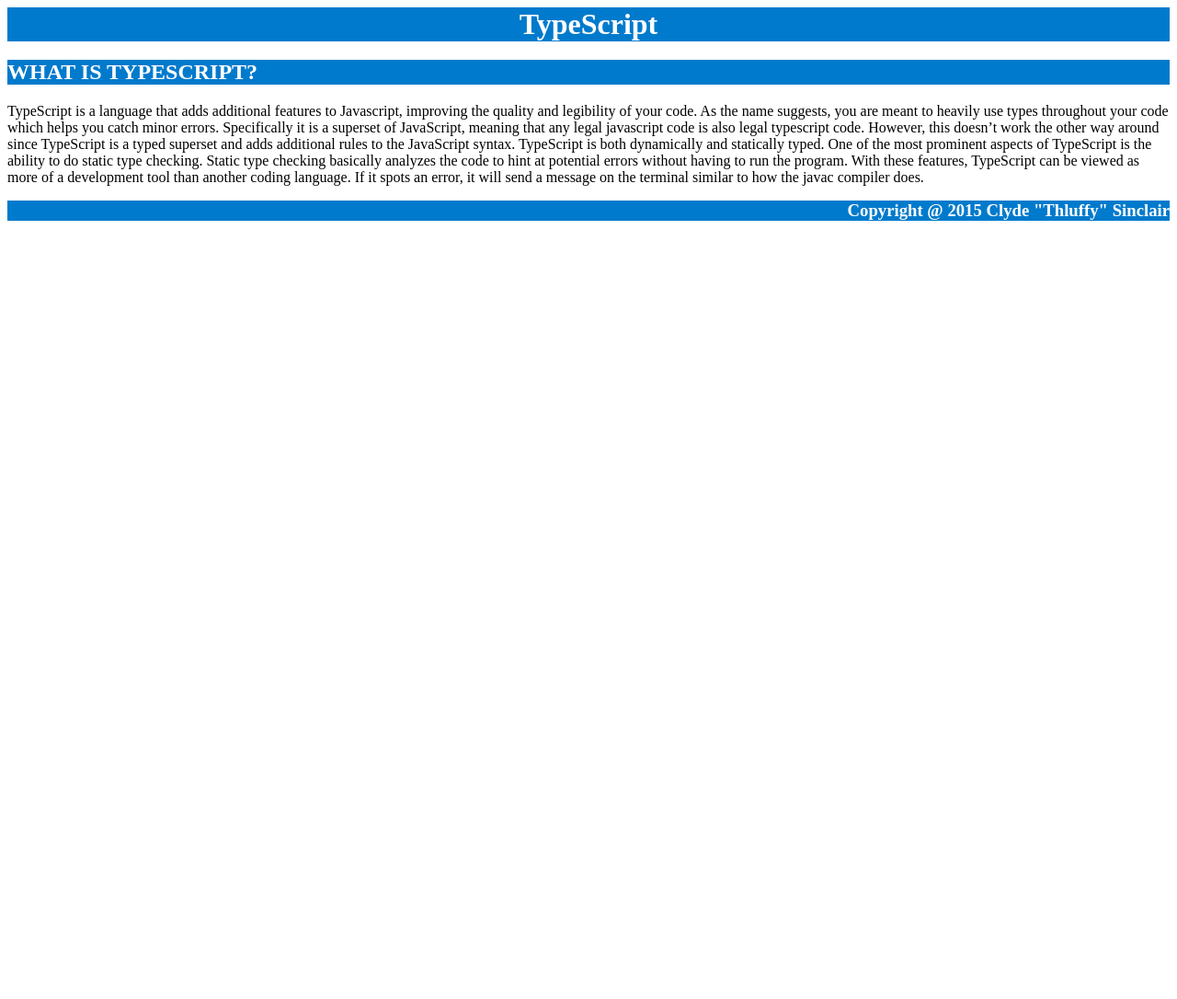
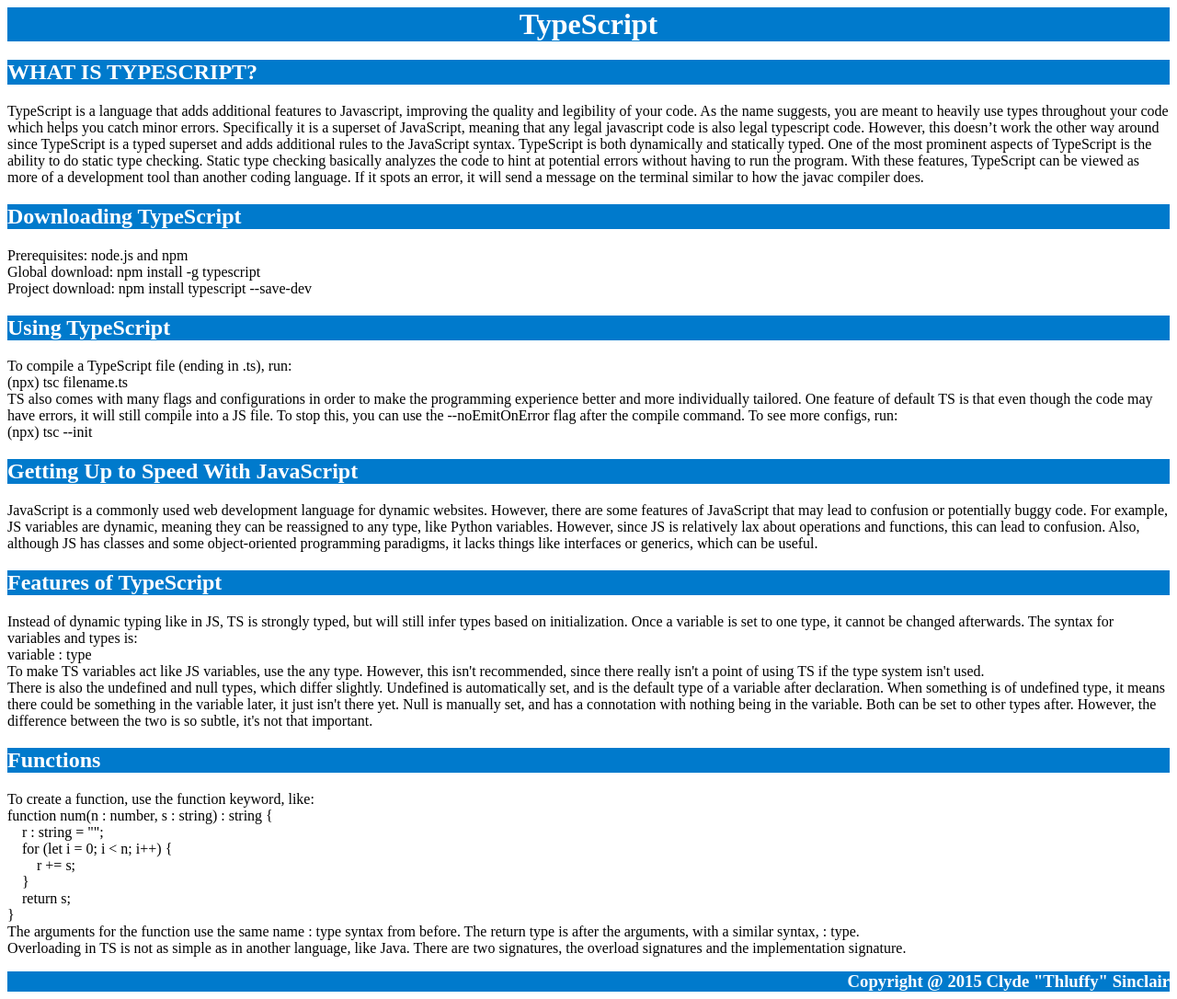
Before and after one commit to jwang31a/typescript-demo, a Flask app: page / in a window 1280 px wide. Shown: the whole page at 92% size. Before the commit the page ends 240 px from the top, so only its background shows below. Run offline with Flask 3, Linux system fonts and the light colour scheme.

Commit message:
up to overloading

```diff
--- a/one-pager/templates/index.html
+++ b/one-pager/templates/index.html
@@ -27,6 +27,61 @@
                 more of a development tool than another coding language. If it spots an error, it will send a message
                 on the terminal similar to how the javac compiler does.
             </p>
+            <h2 class="heading">Downloading TypeScript</h2>
+            <p>
+                Prerequisites: node.js and npm <br>
+                Global download: npm install -g typescript <br>
+                Project download: npm install typescript --save-dev
+            </p>
+            <h2 class="heading">Using TypeScript</h2>
+            <p>
+                To compile a TypeScript file (ending in .ts), run: <br>
+                (npx) tsc filename.ts <br>
+                TS also comes with many flags and configurations in order to make the programming experience better and more individually tailored.
+                One feature of default TS is that even though the code may have errors, it will still compile into a JS file.
+                To stop this, you can use the --noEmitOnError flag after the compile command.
+                To see more configs, run: <br>
+                (npx) tsc --init <br>
+            </p>
+            <h2 class="heading">Getting Up to Speed With JavaScript</h2>
+            <p>
+                JavaScript is a commonly used web development language for dynamic websites.
+                However, there are some features of JavaScript that may lead to confusion or potentially buggy code.
+                For example, JS variables are dynamic, meaning they can be reassigned to any type, like Python variables.
+                However, since JS is relatively lax about operations and functions, this can lead to confusion.
+                Also, although JS has classes and some object-oriented programming paradigms, it lacks things like interfaces or generics, which can be useful.
+            </p>
+            <h2 class="heading">Features of TypeScript</h2>
+            <p>
+                Instead of dynamic typing like in JS, TS is strongly typed, but will still infer types based on initialization.
+                Once a variable is set to one type, it cannot be changed afterwards.
+                The syntax for variables and types is: <br>
+                variable : type <br>
+                To make TS variables act like JS variables, use the any type.
+                However, this isn't recommended, since there really isn't a point of using TS if the type system isn't used. <br>
+                There is also the undefined and null types, which differ slightly.
+                Undefined is automatically set, and is the default type of a variable after declaration.
+                When something is of undefined type, it means there could be something in the variable later, it just isn't there yet.
+                Null is manually set, and has a connotation with nothing being in the variable.
+                Both can be set to other types after.
+                However, the difference between the two is so subtle, it's not that important.
+            </p>
+            <h2 class="heading">Functions</h2>
+            <p>
+                To create a function, use the function keyword, like: <br>
+                function num(n : number, s : string) : string { <br>
+                    &emsp;r : string = ""; <br>
+                    &emsp;for (let i = 0; i < n; i++) { <br>
+                        &emsp;&emsp;r += s; <br>
+                        &emsp;} <br>
+                    &emsp;return s; <br>
+                } <br>
+                The arguments for the function use the same name : type syntax from before.
+                The return type is after the arguments, with a similar syntax, : type. <br>
+
+                Overloading in TS is not as simple as in another language, like Java.
+                There are two signatures, the overload signatures and the implementation signature.
+            </p>
         </div>
         <div class="bottom">
             <h3>Copyright @ 2015 Clyde "Thluffy" Sinclair</h3>
```
